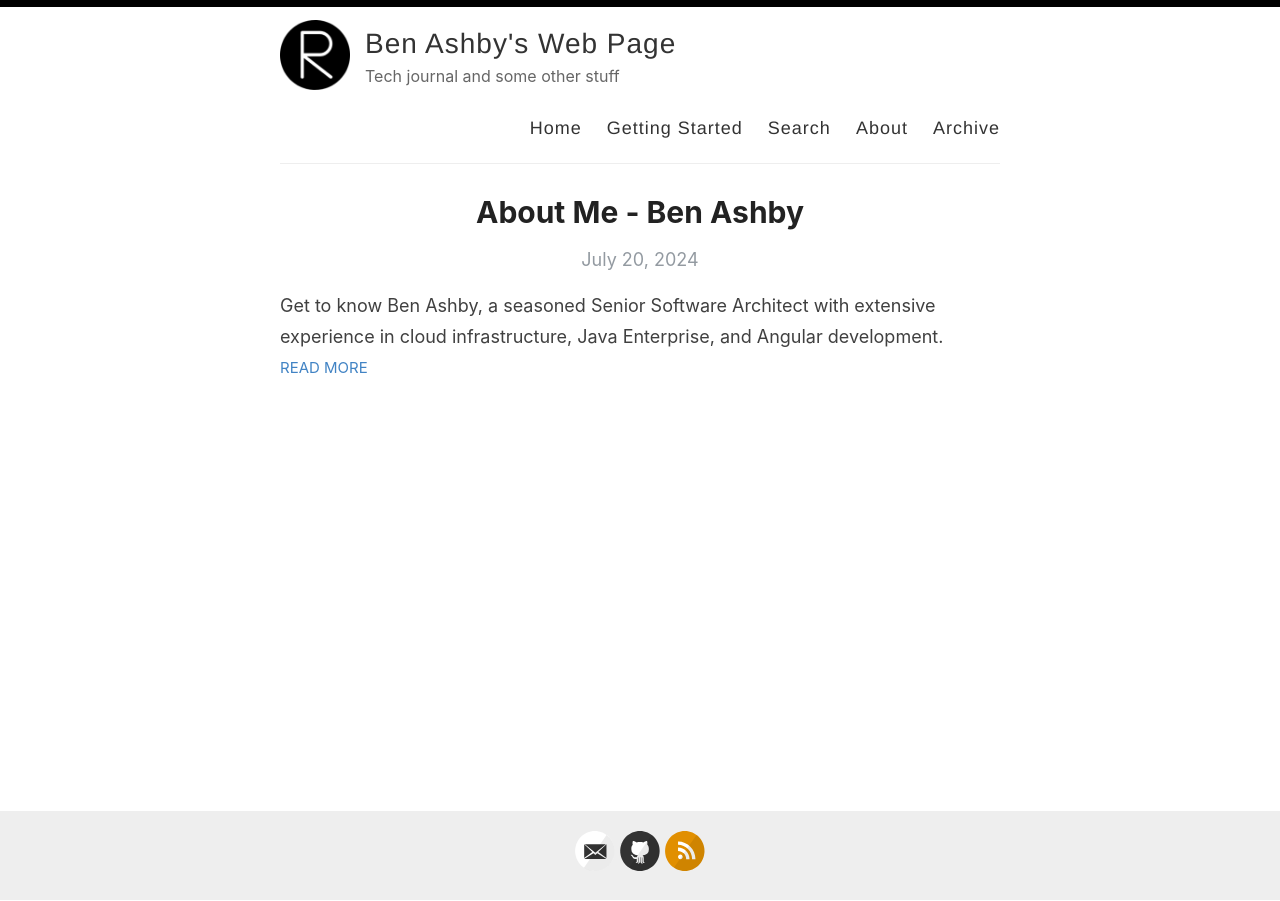
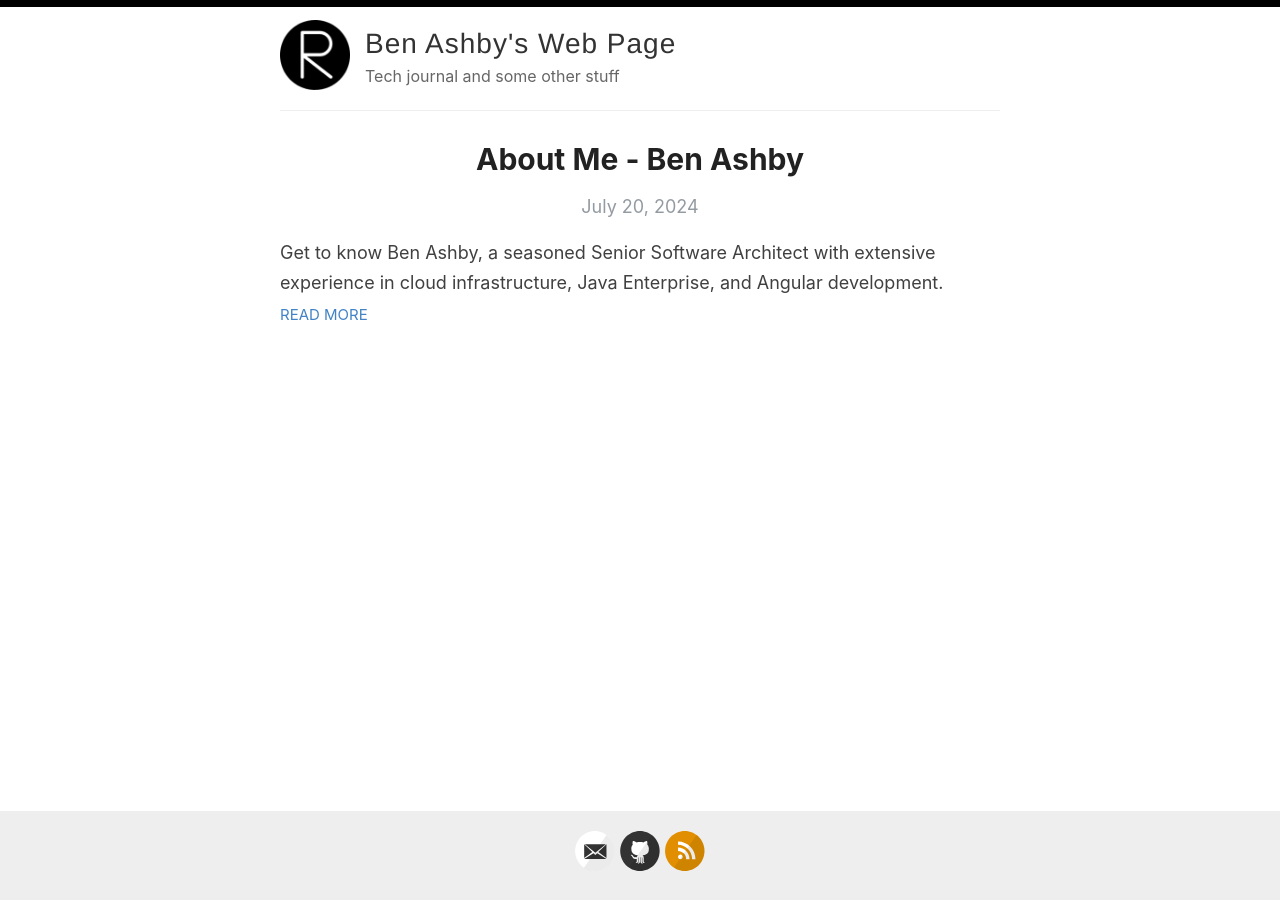
Before and after one commit to benashby/benashby.github.io, a Jekyll site: the page built from index.html, in a window 1280 px wide. Built offline with Jekyll 4.4.1, drawn with Linux system fonts in a browser that asks for light colours; the list of posts is cut into pages by our own code; some of the changed lines change nothing that is shown.

Commit message:
Unneeded nav

```diff
--- a/_layouts/default.html
+++ b/_layouts/default.html
@@ -27,13 +27,13 @@
               <p class="site-description">{{ site.description }}</p>
             </div>
 
-            <nav>
-              <a href="{{ site.baseurl }}/">Home</a>
-              <a href="{{ site.baseurl }}/getting-started">Getting Started</a>
-              <a href="{{ site.baseurl }}/search">Search</a>
-              <a href="{{ site.baseurl }}/about">About</a>
-              <a href="{{ site.baseurl }}/archive">Archive</a>
-            </nav>
+<!--            <nav>-->
+<!--              <a href="{{ site.baseurl }}/">Home</a>-->
+<!--              <a href="{{ site.baseurl }}/getting-started">Getting Started</a>-->
+<!--              <a href="{{ site.baseurl }}/search">Search</a>-->
+<!--              <a href="{{ site.baseurl }}/about">About</a>-->
+<!--              <a href="{{ site.baseurl }}/archive">Archive</a>-->
+<!--            </nav>-->
           </header>
         </div>
       </div>
```
